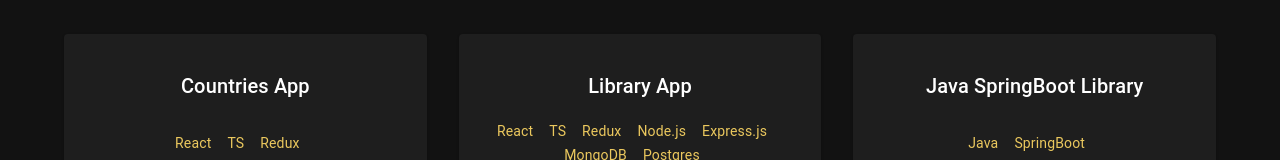
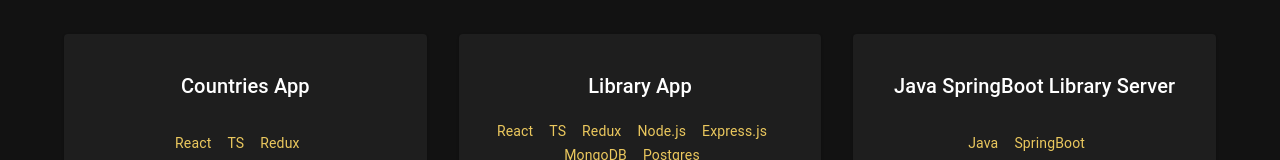
Before and after one commit to Tipu1996/Portfolio, a React (Vite) app: page / in a window 1280 px wide. Shown: the part 1065-1225 px from the top of the page. Built offline with nearby package versions, Linux system fonts and the light colour scheme.

Commit message:
added source code links to buttons + updated java springboot library server title

```diff
--- a/src/components/LinkButtons.jsx
+++ b/src/components/LinkButtons.jsx
@@ -1,6 +1,6 @@
 import { Button, CardActions } from "@mui/material";
 
-const LinkButtons = ({ visit, url }) => {
+const LinkButtons = ({ visit, url, sourceCode }) => {
 	return (
 		<CardActions sx={{ justifyContent: "space-evenly", marginY: "3%" }}>
 			{visit === false ? (
@@ -31,6 +31,7 @@
 					borderRadius: "5rem",
 					fontWeight: "bold",
 				}}
+				href={sourceCode}
 			>
 				SOURCE CODE
 			</Button>
--- a/src/components/Projects.jsx
+++ b/src/components/Projects.jsx
@@ -57,6 +57,7 @@
 			"A front-end application, serving as a hub of information for all the countries in the world by fetching data from an API server",
 		visit: true,
 		url: "https://friendly-cocada-f19b07.netlify.app/",
+		sourceCode: "https://github.com/Tipu1996/FrontEnd-Countries-App",
 	},
 	{
 		name: "Library App",
@@ -65,14 +66,17 @@
 			"A full-stack MERN application built from scratch, serving as a library. It has a backend server that uses MongoDB for data",
 		visit: false,
 		url: null,
+		sourceCode: "https://github.com/Tipu1996/Full-Stack-MERN-Library-App",
 	},
 	{
-		name: "Java SpringBoot Library",
+		name: "Java SpringBoot Library Server",
 		skills: ["Java", "SpringBoot"],
 		description:
 			"A BackEnd API server application built from scratch, serving for the same library project as the above-mentioned",
 		visit: false,
 		url: null,
+		sourceCode:
+			"https://github.com/Tipu1996/JavaSpringBoot-BackEnd-Library-Server",
 	},
 ];
 
@@ -104,7 +108,11 @@
 						{project.description}
 					</Typography>
 				</CardContent>
-				<LinkButtons visit={project.visit} url={project.url} />
+				<LinkButtons
+					visit={project.visit}
+					url={project.url}
+					sourceCode={project.sourceCode}
+				/>
 			</Card>
 		</Grid>
 	));
```
